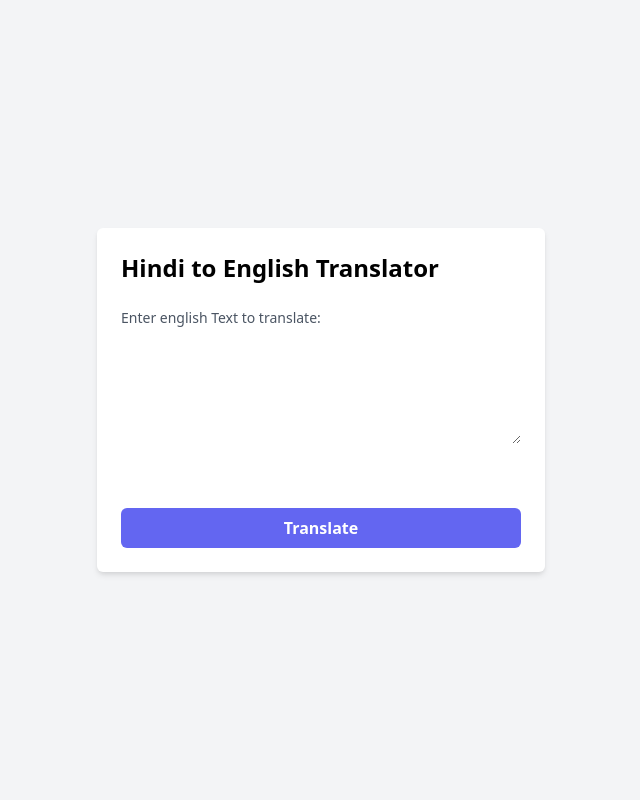
After one commit to Rajnandini3847/statement_2, a Django app: page /translator_hin/ in a window 1280 px wide. The commit adds this page. Shown: the whole page, without its empty margins (319-959 px from the left). Run offline with Django 4.2, Linux system fonts and the light colour scheme.

Commit message:
translator

```diff
--- a/templates/results.html
+++ b/templates/results.html
@@ -116,6 +116,7 @@
         <button class="bg-transparent hover:bg-blue-500 text-blue-400 font-semibold hover:text-white py-2 px-4 border border-blue-500 hover:border-transparent rounded"><a href="{% url "questions" %}"> Generate 10 Questions</button></a>
         <button class="bg-transparent hover:bg-blue-500 text-blue-400 font-semibold hover:text-white py-2 px-4 border border-blue-500 hover:border-transparent rounded"><a href="{% url "quiz" %}">Generate 10 MCQs</a></button>
         <button class="export-button bg-transparent hover:bg-blue-500 text-blue-400 font-semibold hover:text-white py-2 px-4 border border-blue-500 hover:border-transparent rounded" onclick="exportSummary()">Export Summary</button>
+        <button class="bg-transparent hover:bg-blue-500 text-blue-400 font-semibold hover:text-white py-2 px-4 border border-blue-500 hover:border-transparent rounded"><a href="{% url "translator_hin" %}"> Translator</button></a>
 
 
     </div>
--- /dev/null
+++ b/templates/translator.html
@@ -0,0 +1,38 @@
+<!DOCTYPE html>
+<html lang="en">
+
+<head>
+    <meta charset="UTF-8">
+    <meta name="viewport" content="width=device-width, initial-scale=1.0">
+    <title>Hindi to English Translator</title>
+    <link rel="stylesheet" href="https://cdn.jsdelivr.net/npm/tailwindcss@2.2.19/dist/tailwind.min.css">
+</head>
+
+<body class="bg-gray-100 min-h-screen flex items-center justify-center">
+
+    <div class="max-w-md w-full p-6 bg-white rounded-md shadow-md">
+
+        <h1 class="text-2xl font-semibold mb-6">Hindi to English Translator</h1>
+
+        <form method="post" action="{% url 'translator_hin' %}">
+            {% csrf_token %}
+            <label for="text" class="block text-sm font-medium text-gray-600">Enter english Text to translate:</label>
+            <textarea id="text" name="text" rows="4" cols="50" class="mt-1 p-2 block w-full rounded-md border-gray-300 focus:border-indigo-300 focus:ring focus:ring-indigo-200 focus:ring-opacity-50"></textarea>
+            <br><br>
+            <button type="submit"
+                class="w-full px-4 py-2 mt-4 font-bold text-white bg-indigo-500 rounded-md hover:bg-indigo-600 focus:outline-none focus:shadow-outline-indigo active:bg-indigo-800">
+                Translate
+            </button>
+        </form>
+
+        {% if summary %}
+        <hr class="my-6">
+        <h2 class="text-xl font-semibold mb-2">hindi Translation:</h2>
+        <p class="text-gray-800">{{ summary }}</p>
+        {% endif %}
+
+    </div>
+
+</body>
+
+</html>
--- a/texttrim/urls.py
+++ b/texttrim/urls.py
@@ -15,4 +15,5 @@ urlpatterns = [
     path('quiz/', quiz, name='quiz'),
     path('queries/', queries, name='queries'),
     path('upload/', upload_audio, name='upload'),
+    path('translator_hin/',translator_hin,name='translator_hin')
 ]
--- a/texttrim/views.py
+++ b/texttrim/views.py
@@ -3,6 +3,7 @@ from nltk import sent_tokenize
 from .QNA.questions_gen import QuestionGenerator
 from .QNA.mcq_gen import QuizGenerator
 from .MLFunctions.ask_queries import answer_question
+from .MLFunctions.translator import translate_hindi_to_english
 
 def home(request):
     return render(request, 'index.html')
@@ -164,3 +165,10 @@ def upload_audio(request):
     else:
         form = AudioFileForm()
     return render(request, 'upload_audio.html', {'form': form})
+
+def translator_hin(request):
+    if request.method == 'POST':
+        text = request.POST.get('text')
+        summary = translate_hindi_to_english(text)
+        return render(request, 'translator.html',{'summary':summary})
+    return render(request, 'translator.html')
```
Also changed, not shown: texttrim/MLFunctions/translator.py (added, +12 -0 lines).
